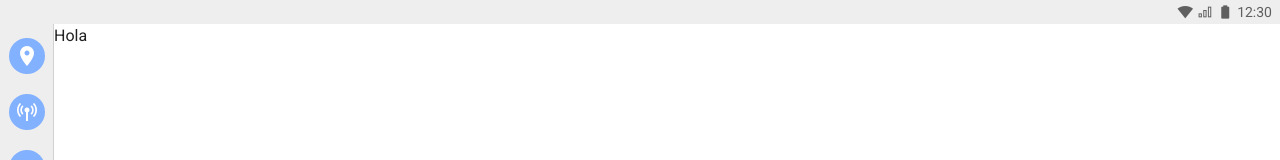
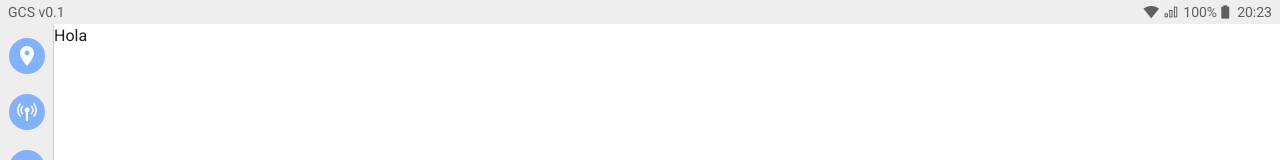
Before and after one commit to amorcar/gcs, a Vue app in the folder gcs/: page / in a window 1280 px wide. Shown: the top 160 px of the page. Built offline with nearby package versions, Linux system fonts and the light colour scheme.

Commit message:
add version, time and battery label to systembar

```diff
--- a/gcs/src/components/SystemBar.vue
+++ b/gcs/src/components/SystemBar.vue
@@ -3,13 +3,16 @@
     :lights-out="isLightsOut"
     :color="backgroundColor"
    >
-      <v-spacer></v-spacer>
-      <v-icon>mdi-wifi-strength-4</v-icon>
-      <v-icon>mdi-signal-cellular-outline</v-icon>
-      <v-icon>mdi-battery</v-icon>
-      <span>12:30</span>
-    </v-system-bar>
+    <span>GCS v{{ version }}</span>
+    <v-spacer></v-spacer>
+    <v-icon>mdi-wifi-strength-4</v-icon>
+    <v-icon>mdi-signal-cellular-outline</v-icon>
+    <span>{{ remainingBatteryPercentage }}%</span>
+    <v-icon>mdi-battery</v-icon>
+    <span>{{ timestamp }}</span>
+</v-system-bar>
 </template>
+
 
 <script>
 
@@ -22,8 +25,33 @@ export default {
   name: 'SystemBar',
   data() {
     return {
+      version: '0.1',
+      timestamp: '',
       currentStatus: status.OK,
+      errorMessage: '',
+      remainingBatteryPercentage: '100'
 
+    }
+  },
+  created() {
+    setInterval(this.setTimestamp, 60000);
+  },
+  mounted() {
+    this.setTimestamp()
+  },
+  methods: {
+    getNow: function() {
+      const today = new Date();
+      // const date = today.getFullYear()+'-'+(today.getMonth()+1)+'-'+today.getDate();
+      const time = today.getHours() + ":" + today.getMinutes()
+      // const dateTime = date +' '+ time;
+      const dateTime = time;
+      // this.timestamp = dateTime;
+      return dateTime
+    },
+    setTimestamp: function() {
+      let now = this.getNow()
+      this.timestamp = now
     }
   },
   computed: {
@@ -46,8 +74,7 @@ export default {
       else {
         return false
       }
-    }
-
+    },
   },
 };
 </script>
```
